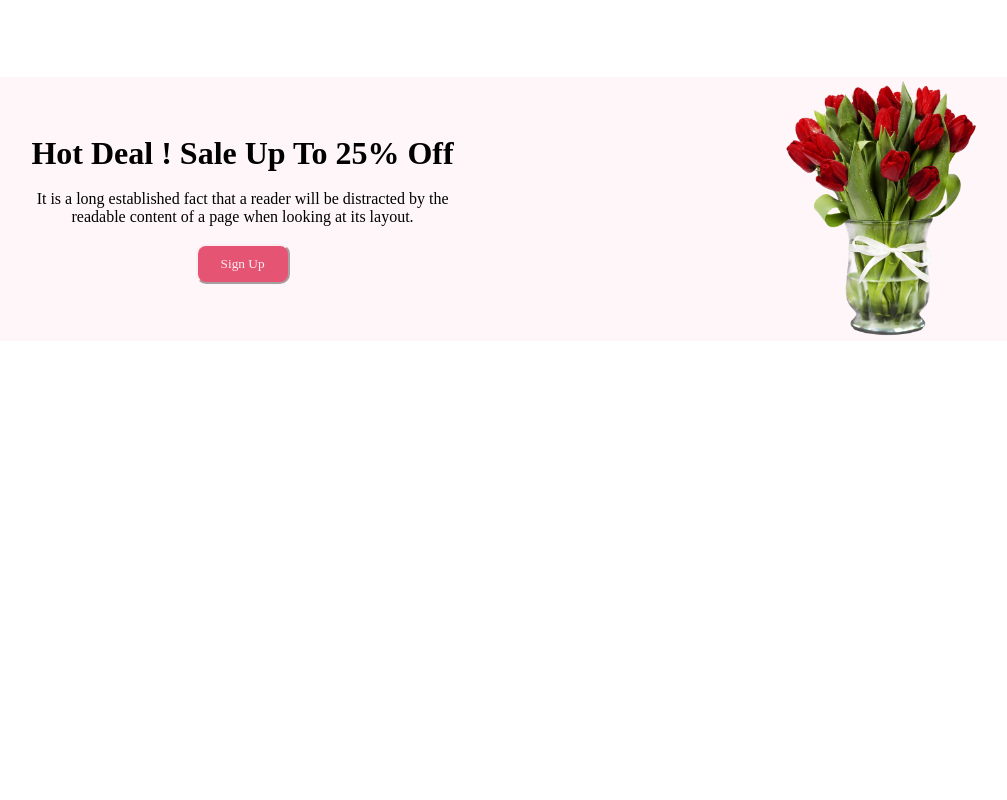
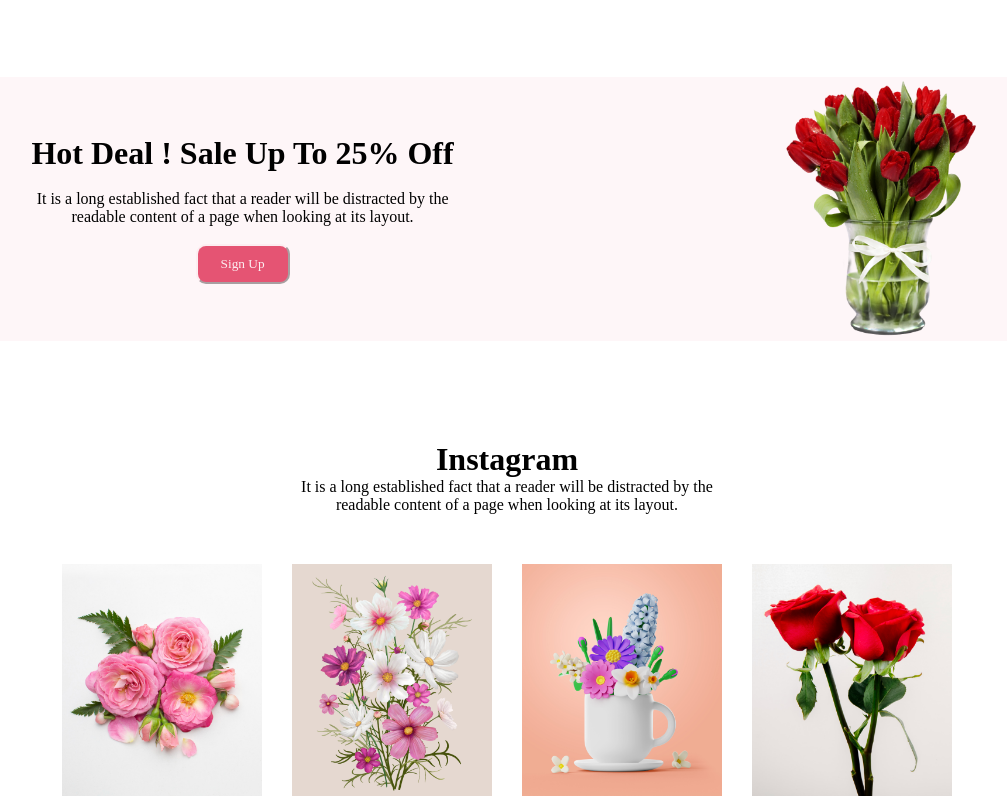
Before and after one commit to Bin-Amin/flower-asin, a plain HTML site: page flower-asin/index.html in a window 1280 px wide. Shown: the part 1021-1821 px from the top of the page, without its empty margins (133-1140 px from the left). Before the commit the page ends 1362 px from the top, so only its background shows below. Drawn offline with Linux system fonts and the light colour scheme.

Commit message:
section 4 is compelite

```diff
--- a/flower-asin/index.html
+++ b/flower-asin/index.html
@@ -64,6 +64,34 @@
 
         </div>
 
+        <!-- this is section four (4) -->
+        <div class="section-2">
+            <div class="text-fild">
+                <h1 class="title-text">
+                    Instagram
+                </h1>
+                <p>
+                    It is a long established fact that a reader will be distracted by the <br> readable content of a page when looking at its layout.
+                </p>
+            </div>
+        </div>
+
+        <div class="imgesof-4">
+            <div class="flower-01">
+                <img src="imge-file/Flower 01.png" alt="">
+            </div>
+            <div class="flower-4">
+                <img src="imge-file/Rectangle 4.png" alt="">
+            </div>
+            <div class="flower-5">
+                <img src="imge-file/Rectangle 5.png" alt="">
+            </div>
+            <div class="flower-6">
+                <img src="imge-file/Rectangle 6.png" alt="">
+            </div>
+        </div>
+
+
     </main>
 
 </body>
--- a/flower-asin/style.css
+++ b/flower-asin/style.css
@@ -68,6 +68,7 @@
  .img-7{
     background-color: #e3ecdb;
     border-radius: 50% 50% 0% 0%;
+
  }
  .img-text{
     display: flex;
@@ -93,3 +94,14 @@
     text-align: center;
 
  }
+
+
+ .imgesof-4{
+    display: flex;
+    justify-content: center;
+    gap: 30px;
+    padding-top: 50px;
+ }
+ .imgesof-4 > div > img{
+    width: 200px;
+ }
```
